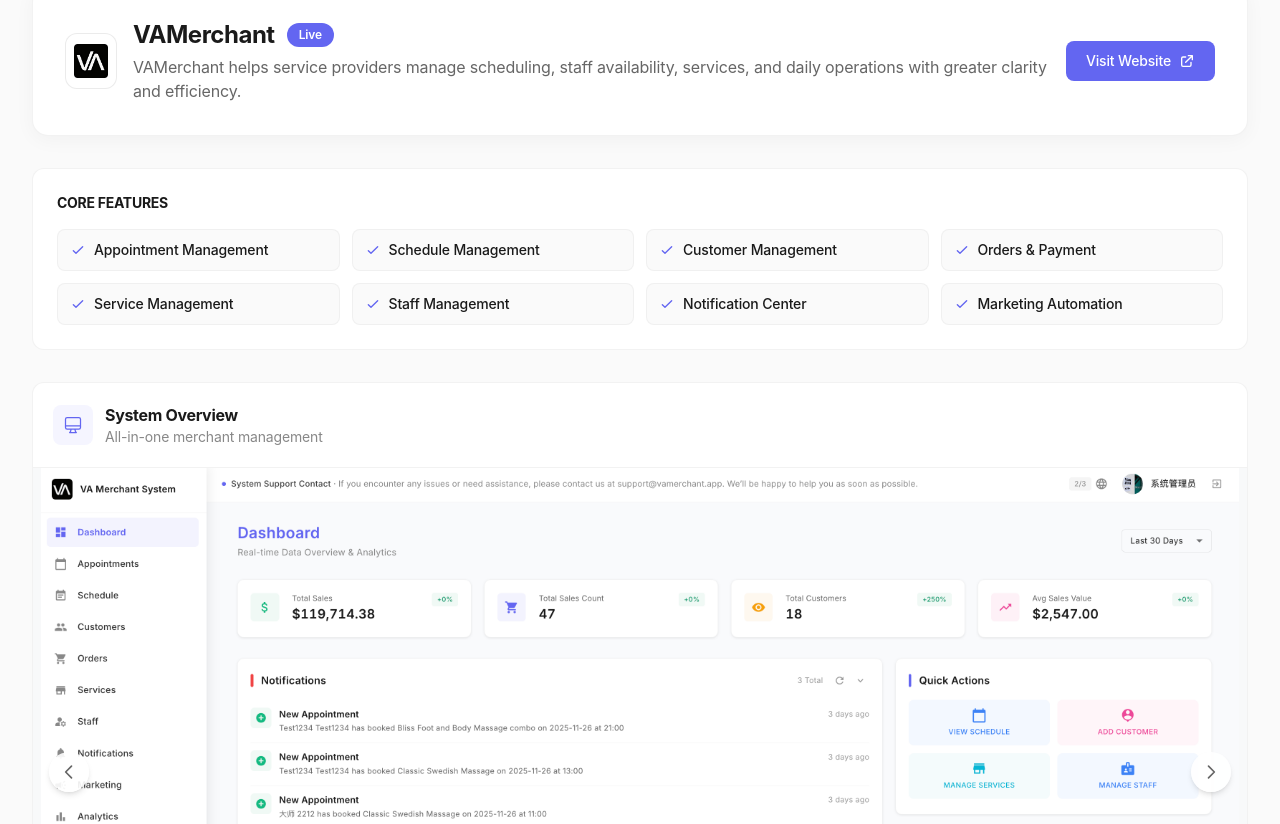
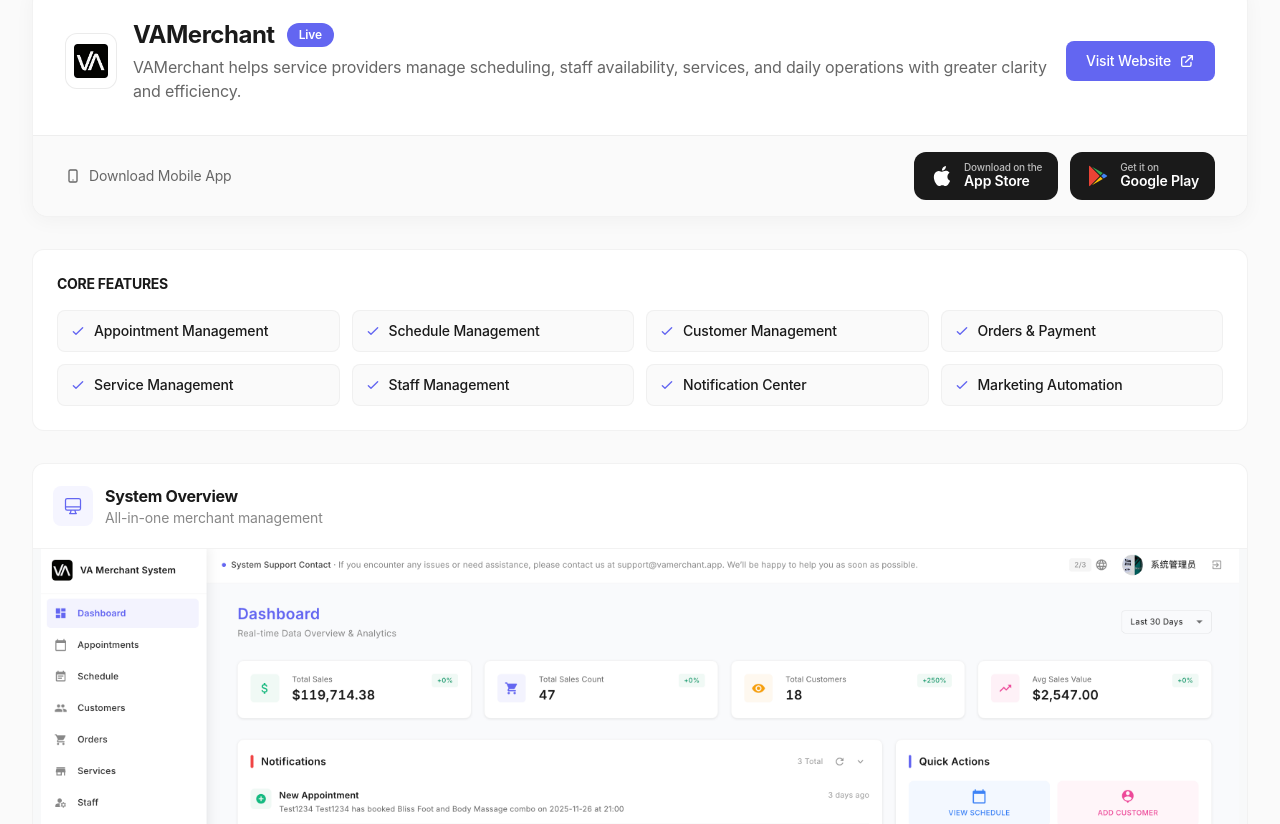
Before and after one commit to ethanyandev/swiftmind-systems, a React (Vite) app: page / in a window 1280 px wide. Shown: the part 1055-1879 px from the top of the page. Built offline with nearby package versions, Linux system fonts and the light colour scheme.

Commit message:
官网界面移动端下载模块添加

```diff
--- a/src/components/Products.jsx
+++ b/src/components/Products.jsx
@@ -128,6 +128,50 @@
                   <path strokeLinecap="round" strokeLinejoin="round" strokeWidth={2} d="M10 6H6a2 2 0 00-2 2v10a2 2 0 002 2h10a2 2 0 002-2v-4M14 4h6m0 0v6m0-6L10 14" />
                 </svg>
               </a>
+            </div>
+          </div>
+          {/* App Download Section */}
+          <div className="px-6 sm:px-8 py-4 bg-[#fafafa] border-t border-[rgba(128,128,128,0.1)]">
+            <div className="flex flex-col sm:flex-row sm:items-center sm:justify-between gap-4">
+              <div className="flex items-center gap-2 text-sm text-[#666]">
+                <svg className="w-4 h-4" fill="none" stroke="currentColor" viewBox="0 0 24 24">
+                  <path strokeLinecap="round" strokeLinejoin="round" strokeWidth={2} d="M12 18h.01M8 21h8a2 2 0 002-2V5a2 2 0 00-2-2H8a2 2 0 00-2 2v14a2 2 0 002 2z" />
+                </svg>
+                <span>{language === 'zh' ? '下载移动端应用' : 'Download Mobile App'}</span>
+              </div>
+              <div className="flex items-center gap-3">
+                <a
+                  href="https://apps.apple.com/app/vamerchant"
+                  target="_blank"
+                  rel="noopener noreferrer"
+                  className="inline-flex items-center gap-2.5 px-4 py-2.5 bg-[#1a1a1a] text-white rounded-xl transition-all hover:bg-black hover:scale-[1.02]"
+                >
+                  <svg className="w-6 h-6" viewBox="0 0 24 24" fill="currentColor">
+                    <path d="M18.71 19.5c-.83 1.24-1.71 2.45-3.05 2.47-1.34.03-1.77-.79-3.29-.79-1.53 0-2 .77-3.27.82-1.31.05-2.3-1.32-3.14-2.53C4.25 17 2.94 12.45 4.7 9.39c.87-1.52 2.43-2.48 4.12-2.51 1.28-.02 2.5.87 3.29.87.78 0 2.26-1.07 3.81-.91.65.03 2.47.26 3.64 1.98-.09.06-2.17 1.28-2.15 3.81.03 3.02 2.65 4.03 2.68 4.04-.03.07-.42 1.44-1.38 2.83M13 3.5c.73-.83 1.94-1.46 2.94-1.5.13 1.17-.34 2.35-1.04 3.19-.69.85-1.83 1.51-2.95 1.42-.15-1.15.41-2.35 1.05-3.11z"/>
+                  </svg>
+                  <div className="flex flex-col items-start">
+                    <span className="text-[10px] font-medium opacity-70 leading-none">{language === 'zh' ? '下载于' : 'Download on the'}</span>
+                    <span className="text-sm font-semibold leading-tight">App Store</span>
+                  </div>
+                </a>
+                <a
+                  href="https://play.google.com/store/apps/details?id=com.vamerchant"
+                  target="_blank"
+                  rel="noopener noreferrer"
+                  className="inline-flex items-center gap-2.5 px-4 py-2.5 bg-[#1a1a1a] text-white rounded-xl transition-all hover:bg-black hover:scale-[1.02]"
+                >
+                  <svg className="w-6 h-6" viewBox="0 0 24 24">
+                    <path fill="#EA4335" d="M3.609 1.814L13.792 12 3.61 22.186a.996.996 0 01-.61-.92V2.734a1 1 0 01.609-.92z"/>
+                    <path fill="#FBBC05" d="M14.499 12.707l2.302 2.302-10.937 6.333 8.635-8.635z"/>
+                    <path fill="#4285F4" d="M17.698 9.509l2.807 1.626a1 1 0 010 1.73l-2.808 1.626L15.206 12l2.492-2.491z"/>
+                    <path fill="#34A853" d="M5.864 2.658L16.8 8.99l-2.302 2.302-8.634-8.634z"/>
+                  </svg>
+                  <div className="flex flex-col items-start">
+                    <span className="text-[10px] font-medium opacity-70 leading-none">{language === 'zh' ? '下载于' : 'Get it on'}</span>
+                    <span className="text-sm font-semibold leading-tight">Google Play</span>
+                  </div>
+                </a>
+              </div>
             </div>
           </div>
         </div>
```
